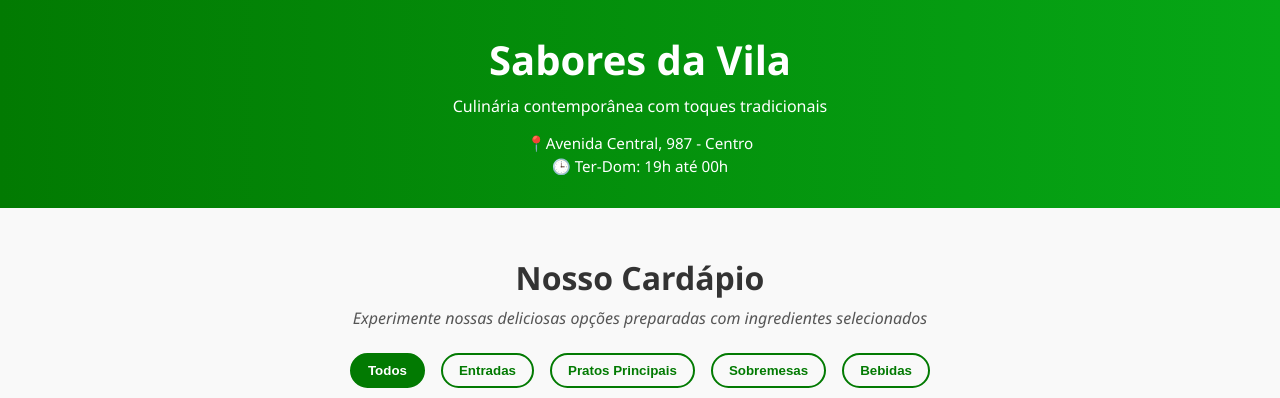
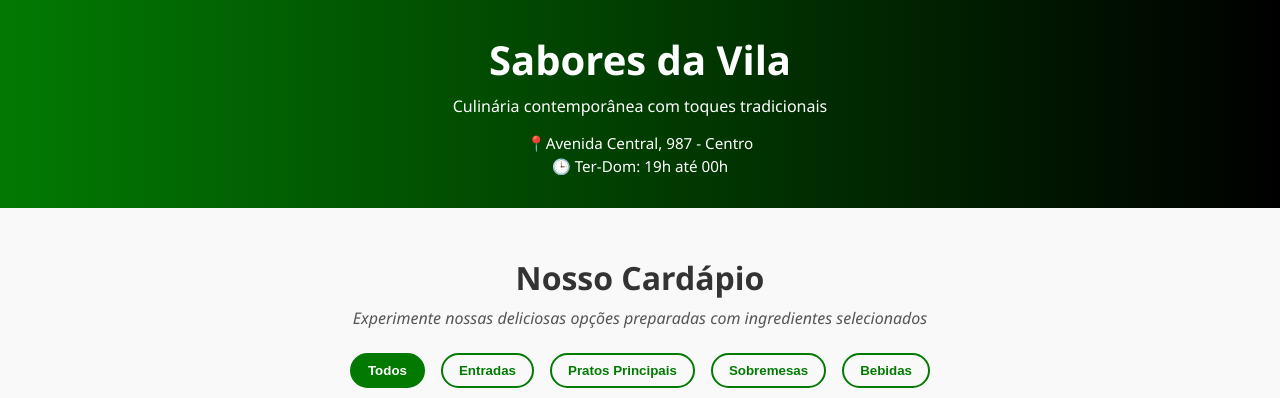
Before and after one commit to luanzinho0fc/Desafio-Samuel, a plain HTML site: page index.html in a window 1280 px wide. Shown: the top 398 px of the page. Drawn offline with Linux system fonts and the light colour scheme.

Commit message:
Update style.css

```diff
--- a/style.css
+++ b/style.css
@@ -11,7 +11,7 @@
   }
 
   header {
-    background: linear-gradient(to right, #027a02, #06a716);
+    background: linear-gradient(to right, #027a02, #000000);
     color: white;
     text-align: center;
     padding: 2rem 1rem;
```
